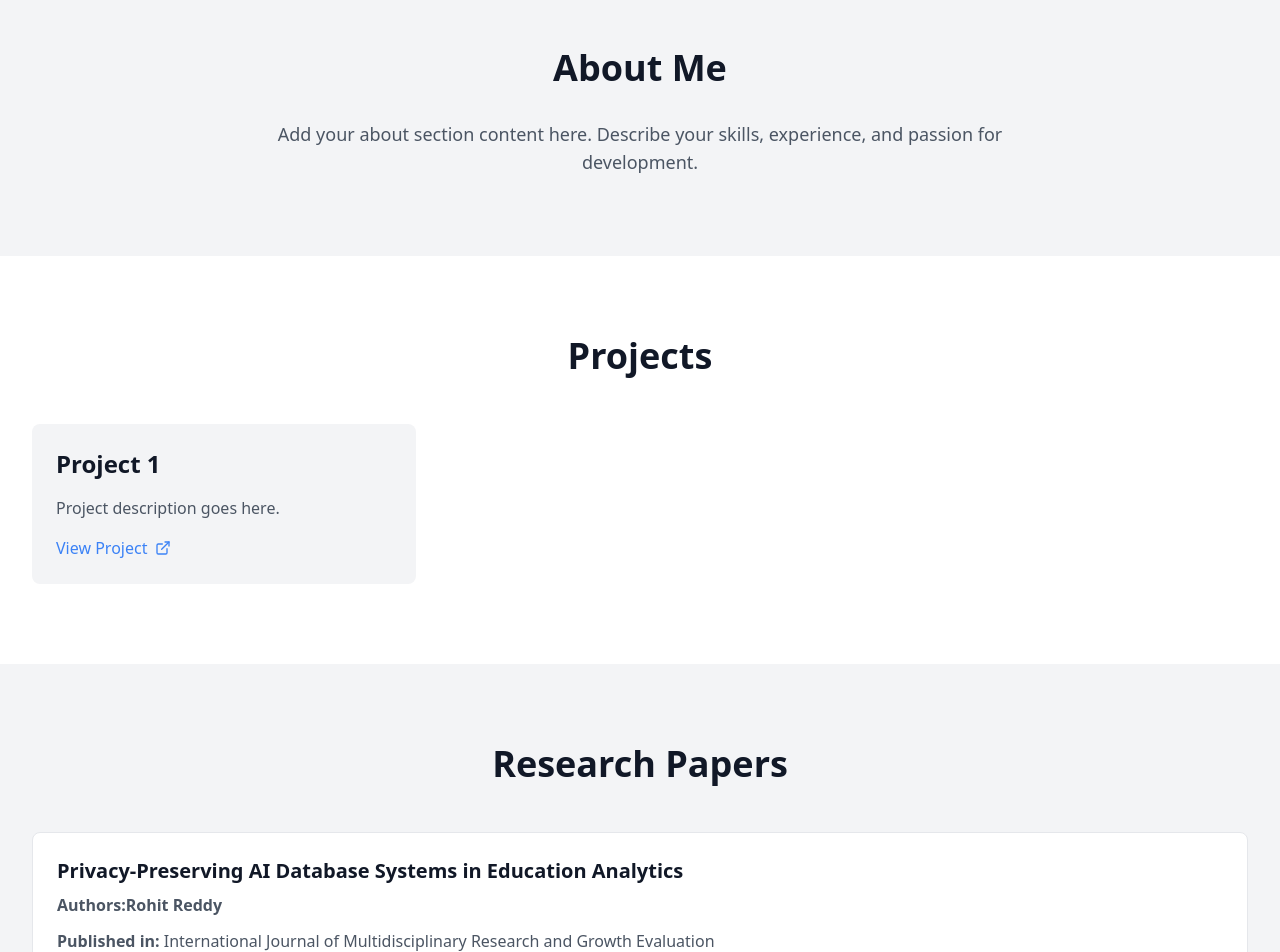
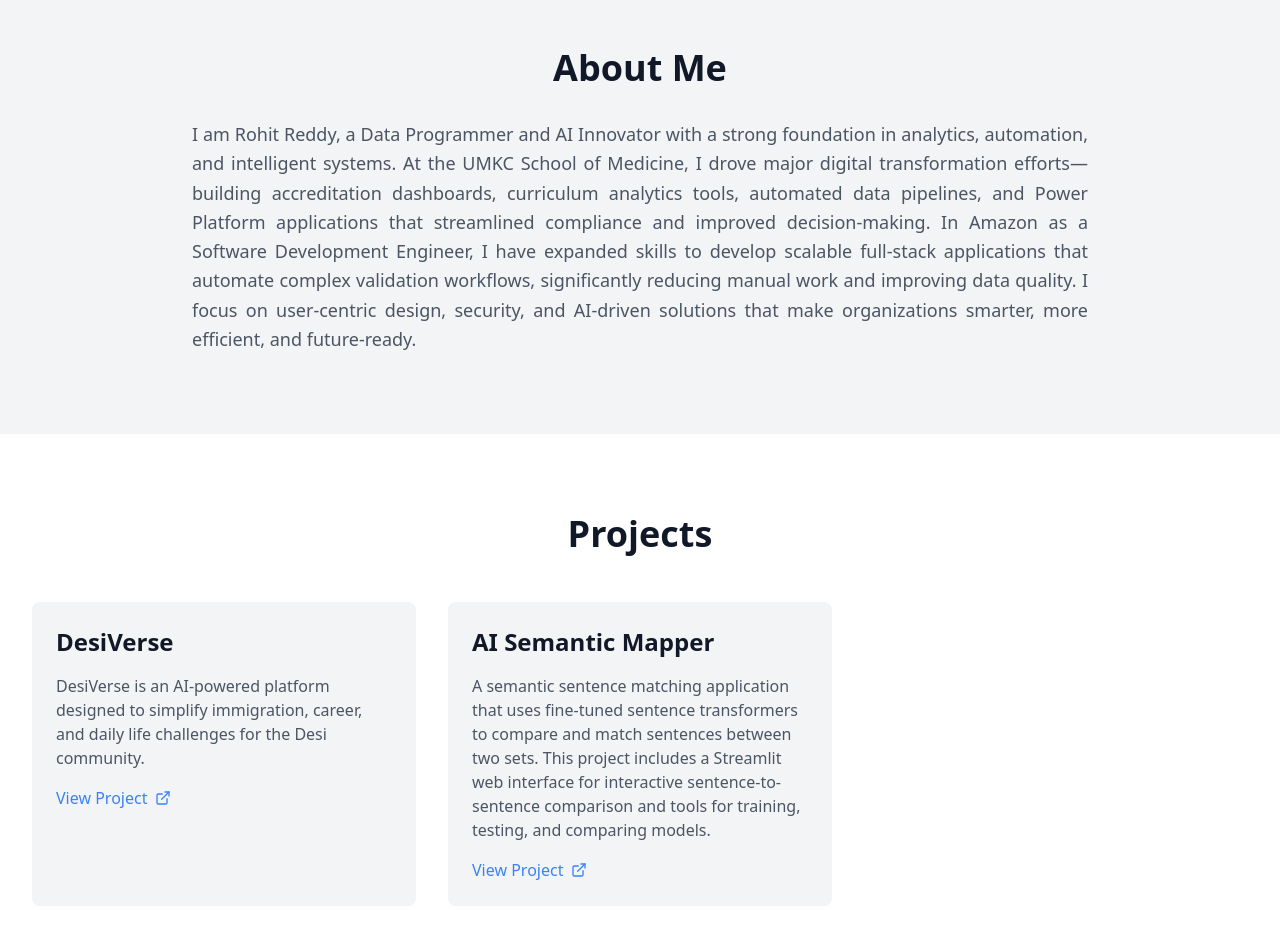
Before and after one commit to Rohit998/portfolio, a React (Vite) app: page / in a window 1280 px wide. Shown: the part 800-1752 px from the top of the page. Built offline with nearby package versions, Linux system fonts and the light colour scheme.

Commit message:
Add AI Semantic Mapper project and update About Me section styling

```diff
--- a/src/App.jsx
+++ b/src/App.jsx
@@ -151,10 +151,10 @@ function Portfolio() {
 
       {/* About Section */}
       <section id="about" className="py-20 px-4 sm:px-6 lg:px-8 bg-gray-100 dark:bg-gray-800">
-        <div className="max-w-7xl mx-auto">
+        <div className="max-w-4xl mx-auto">
           <h2 className="text-4xl font-bold mb-8 text-center">About Me</h2>
-          <p className="text-lg text-center max-w-3xl mx-auto text-gray-600 dark:text-gray-400">
-            Add your about section content here. Describe your skills, experience, and passion for development.
+          <p className="text-lg text-justify max-w-full text-gray-600 dark:text-gray-400 leading-relaxed">
+          I am Rohit Reddy, a Data Programmer and AI Innovator with a strong foundation in analytics, automation, and intelligent systems. At the UMKC School of Medicine, I drove major digital transformation efforts—building accreditation dashboards, curriculum analytics tools, automated data pipelines, and Power Platform applications that streamlined compliance and improved decision-making. In Amazon as a Software Development Engineer, I have expanded skills to develop scalable full-stack applications that automate complex validation workflows, significantly reducing manual work and improving data quality. I focus on user-centric design, security, and AI-driven solutions that make organizations smarter, more efficient, and future-ready.
           </p>
         </div>
       </section>
@@ -166,9 +166,16 @@ function Portfolio() {
           <div className="grid grid-cols-1 md:grid-cols-2 lg:grid-cols-3 gap-8">
             {/* Project cards will go here */}
             <div className={`p-6 rounded-lg ${darkMode ? 'bg-gray-800' : 'bg-gray-100'} hover:shadow-lg transition-shadow`}>
-              <h3 className="text-2xl font-bold mb-4">Project 1</h3>
-              <p className="text-gray-600 dark:text-gray-400 mb-4">Project description goes here.</p>
-              <a href="#" className="text-blue-500 hover:underline flex items-center">
+              <h3 className="text-2xl font-bold mb-4">DesiVerse</h3>
+              <p className="text-gray-600 dark:text-gray-400 mb-4">DesiVerse is an AI-powered platform designed to simplify immigration, career, and daily life challenges for the Desi community.</p>
+              <a href="https://desiverse-psi.vercel.app/" target="_blank" rel="noopener noreferrer" className="text-blue-500 hover:underline flex items-center">
+                View Project <ExternalLink size={16} className="ml-2" />
+              </a>
+            </div>
+            <div className={`p-6 rounded-lg ${darkMode ? 'bg-gray-800' : 'bg-gray-100'} hover:shadow-lg transition-shadow`}>
+              <h3 className="text-2xl font-bold mb-4">AI Semantic Mapper</h3>
+              <p className="text-gray-600 dark:text-gray-400 mb-4">A semantic sentence matching application that uses fine-tuned sentence transformers to compare and match sentences between two sets. This project includes a Streamlit web interface for interactive sentence-to-sentence comparison and tools for training, testing, and comparing models.</p>
+              <a href="https://semanticmapper-qwuew2th5wbzlszhpq8kwy.streamlit.app/" target="_blank" rel="noopener noreferrer" className="text-blue-500 hover:underline flex items-center">
                 View Project <ExternalLink size={16} className="ml-2" />
               </a>
             </div>
@@ -318,7 +325,7 @@ function Portfolio() {
       {/* Footer */}
       <footer className={`py-8 text-center border-t ${darkMode ? 'border-gray-800' : 'border-gray-200'}`}>
         <p className="text-gray-600 dark:text-gray-400">
-          © {new Date().getFullYear()} Your Name. All rights reserved.
+          © {new Date().getFullYear()} Rohit Reddy. All rights reserved.
         </p>
       </footer>
     </div>
```
